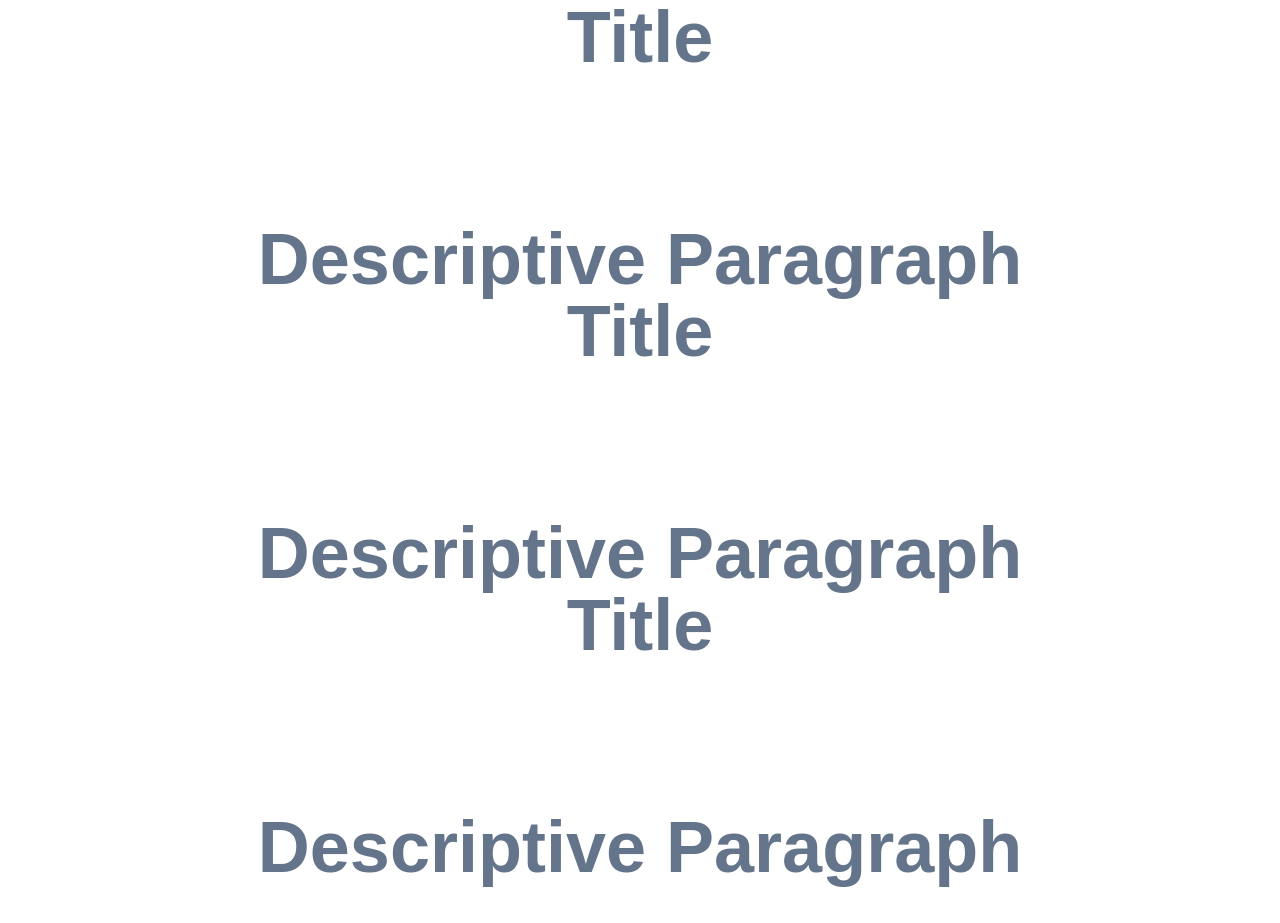
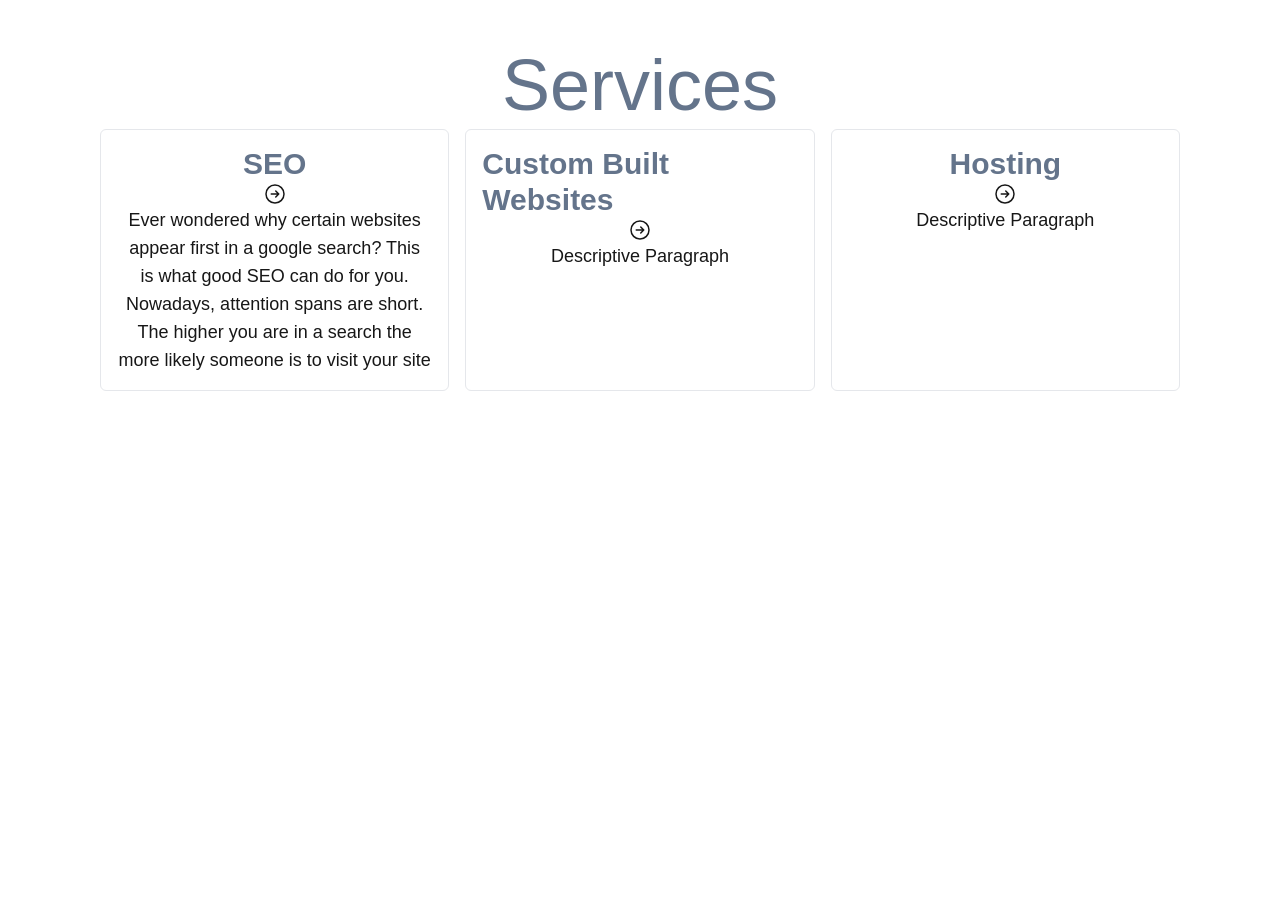
Before and after one commit to kofi12/my-portfolio, a Next.js app: page / in a window 1280 px wide. Shown: the part 760-1683 px from the top of the page. After the commit the page ends 1191 px from the top, so only its background shows below. Built offline with nearby package versions, Linux system fonts and the light colour scheme.

Commit message:
basic layout of Service section

```diff
--- a/src/app/layout.tsx
+++ b/src/app/layout.tsx
@@ -30,7 +30,7 @@ export default function RootLayout({
   return (
     <html lang="en">
       <body
-        className={`mx-20 my-5 p-5 ${geistSans.variable} ${geistMono.variable} antialiased`}
+        className={`flex flex-col gap-10 mx-20 my-5 p-5 ${geistSans.variable} ${geistMono.variable} antialiased`}
       >
         <Navbar />
         <Hero />
--- a/src/components/ServiceCard.tsx
+++ b/src/components/ServiceCard.tsx
@@ -6,10 +6,10 @@ type ServiceCardProps = {
 
 function ServiceCard({ icon, heading, description }: ServiceCardProps) {
   return (
-    <div className="rounded-md border-gray-200">
-      <h2>{heading}</h2>
+    <div className="rounded-md border flex flex-col items-center relative w-1/3 p-4">
+      <h2 className="text-3xl text-slate-500 font-semibold">{heading}</h2>
       <div>{icon}</div>
-      <p>{description}</p>
+      <p className="text-lg text-balance text-center">{description}</p>
     </div>
   );
 }
--- a/src/components/Services.tsx
+++ b/src/components/Services.tsx
@@ -3,23 +3,70 @@ import ServiceCard from "./ServiceCard";
 
 function Services() {
   return (
-    <section className="text-center text-slate-500 font-bold text-7xl">
-      Services
+    <section className="flex flex-col gap-2">
+      <span className="text-slate-500 text-7xl text-center">Services</span>
+      <div className="flex justify-center gap-4">
         <ServiceCard
-        heading="Title"
-        icon={<svg></svg>}
+          heading="SEO"
+          icon={
+            <svg
+              xmlns="http://www.w3.org/2000/svg"
+              fill="none"
+              viewBox="0 0 24 24"
+              stroke-width="1.5"
+              stroke="currentColor"
+              className="size-6"
+            >
+              <path
+                stroke-linecap="round"
+                stroke-linejoin="round"
+                d="m12.75 15 3-3m0 0-3-3m3 3h-7.5M21 12a9 9 0 1 1-18 0 9 9 0 0 1 18 0Z"
+              />
+            </svg>
+          }
+          description="Ever wondered why certain websites appear first in a google search? This is what good SEO can do for you. Nowadays, attention spans are short. The higher you are in a search the more likely someone is to visit your site"
+        />
+        <ServiceCard
+          heading="Custom Built Websites"
+          icon={
+            <svg
+              xmlns="http://www.w3.org/2000/svg"
+              fill="none"
+              viewBox="0 0 24 24"
+              stroke-width="1.5"
+              stroke="currentColor"
+              className="size-6"
+            >
+              <path
+                stroke-linecap="round"
+                stroke-linejoin="round"
+                d="m12.75 15 3-3m0 0-3-3m3 3h-7.5M21 12a9 9 0 1 1-18 0 9 9 0 0 1 18 0Z"
+              />
+            </svg>
+          }
           description="Descriptive Paragraph"
         />
         <ServiceCard
-        heading="Title"
-        icon={<svg></svg>}
+          heading="Hosting"
+          icon={
+            <svg
+              xmlns="http://www.w3.org/2000/svg"
+              fill="none"
+              viewBox="0 0 24 24"
+              stroke-width="1.5"
+              stroke="currentColor"
+              className="size-6"
+            >
+              <path
+                stroke-linecap="round"
+                stroke-linejoin="round"
+                d="m12.75 15 3-3m0 0-3-3m3 3h-7.5M21 12a9 9 0 1 1-18 0 9 9 0 0 1 18 0Z"
+              />
+            </svg>
+          }
           description="Descriptive Paragraph"
         />
-      <ServiceCard
-        heading="Title"
-        icon={<svg></svg>}
-        description="Descriptive Paragraph"
-      />
+      </div>
     </section>
   );
 }
```
Lines whose indentation alone changed are shown as unchanged.
